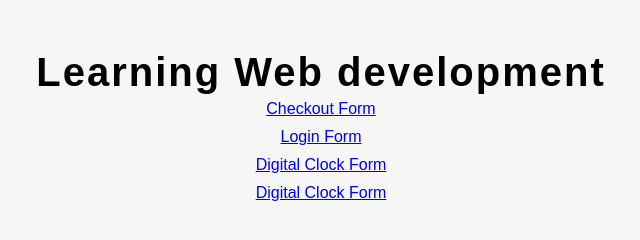
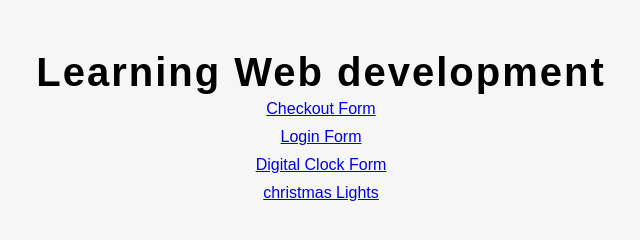
Before and after one commit to nikiiigoyal/tailwind-css-projects, a website: page index.html in a window 1280 px wide. Shown: the full height of the page, 319-959 px from the left. Drawn offline with Linux system fonts and the light colour scheme.

Commit message:
christemas lights

```diff
--- a/index.html
+++ b/index.html
@@ -21,7 +21,7 @@
         >Digital Clock Form
       </a>
       <a href="/christmasLights/index.html" target="_blank" class="link"
-      >Digital Clock Form
+      >christmas Lights
     </a>
    </div>
 </body>
```
